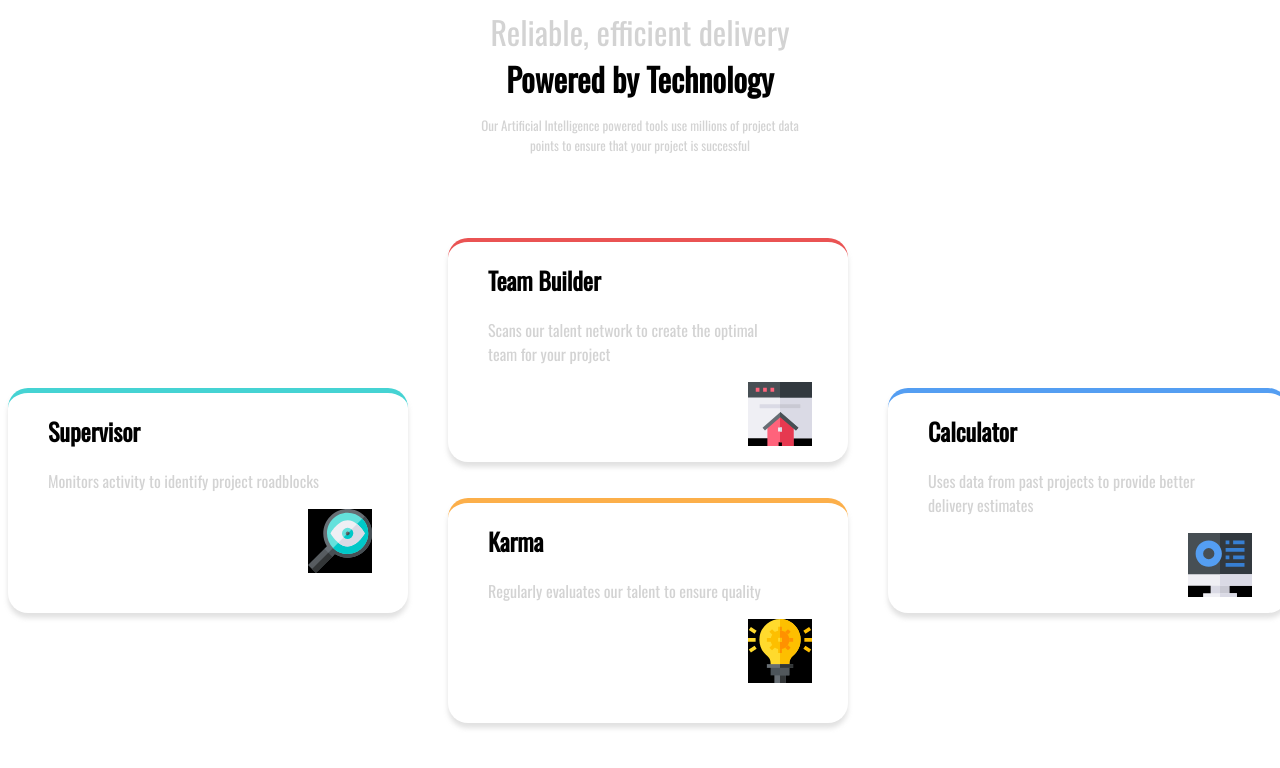
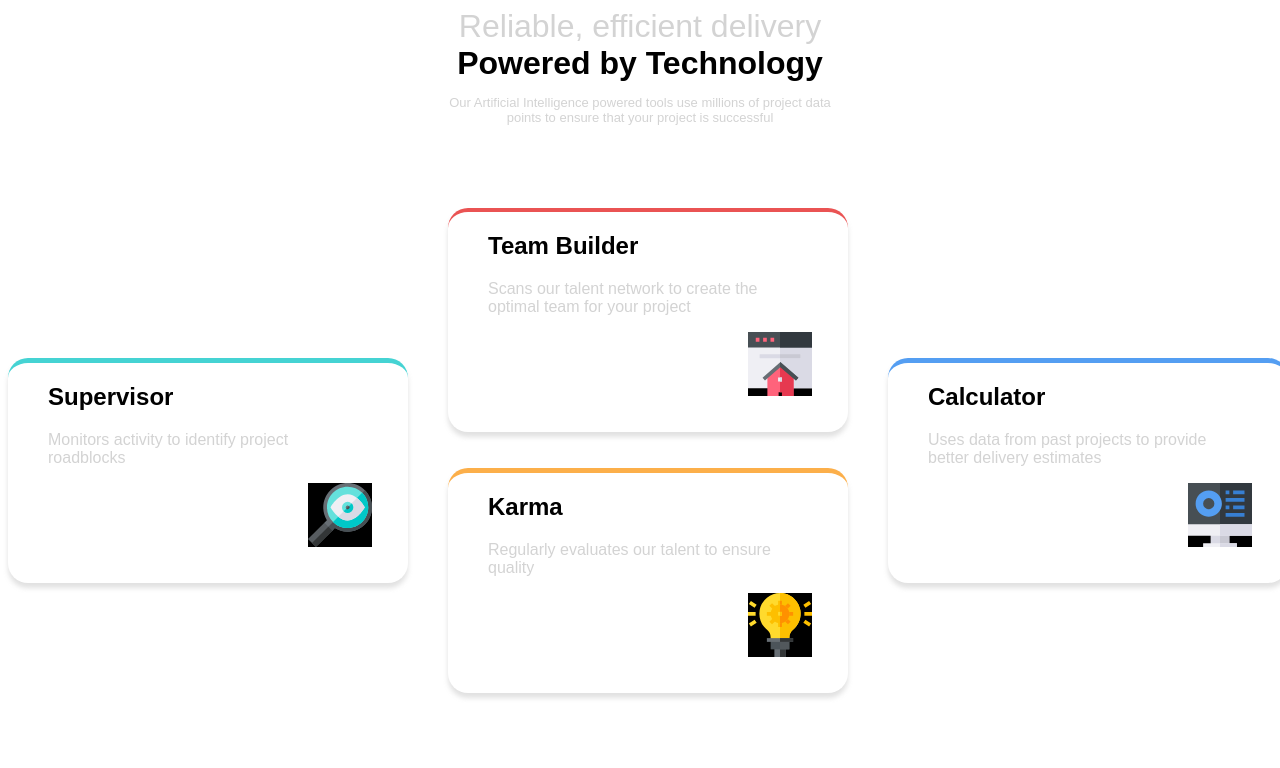
Before and after one commit to graterolhe/Frontendmentor, a plain HTML site: page index.html in a window 1280 px wide. Drawn offline with nearby package versions, Linux system fonts and the light colour scheme.

Commit message:
Corregidos los errores de posicionamiento inicial.

```diff
--- a/index.html
+++ b/index.html
@@ -9,7 +9,7 @@
 
   <link rel="preconnect" href="https://fonts.googleapis.com">
   <link rel="preconnect" href="https://fonts.gstatic.com" crossorigin>
-  <link href="https://fonts.googleapis.com/css2?family=Oswald&display=swap" rel="stylesheet">
+  <link href="https://fonts.googleapis.com/css2?family=Poppins:wght@200;400;600&display=swap" rel="stylesheet">
 
   <title>Frontend Mentor | Four card feature section</title>
 
--- /dev/null
+++ b/style.css
@@ -0,0 +1,85 @@
+* {box-sizing: border-box;}
+body {
+    background-color: #fff;
+    font-family: 'Poppins', sans-serif;
+    margin: 0;
+
+}
+.titulo_1 {
+    font-family: 'Oswald', sans-serif;
+    color: lightgray;
+    text-align: center;
+    font-weight: 200;
+    margin: 0;
+}
+
+.titulo_2 {
+    display: block;
+    text-align: center;
+    margin: 0;
+}
+
+.subtitulo {
+    font-size: small;
+    text-align: center;
+    color: lightgray;
+    padding-bottom: 70px;
+}
+
+.contenedor {
+    position: relative;
+    width: 100%;
+    height: 480px;
+
+}
+
+.tarjeta {
+    position: absolute;
+    background-color: white;
+    width: 400px;
+    height: 220px;
+    border-radius: 20px;
+    /* border-top: 4px solid hsl(0, 78%, 62%); */
+    box-shadow: 0px 15px 15px rgba(0,0, 0, 0.1);
+    margin-bottom: 40px;
+}
+
+.team__builder {
+    border-top: 4px solid hsl(0, 78%, 62%);
+    left: calc(50vw - 200px);
+
+}
+.supervisor {
+    border-top: 5px solid hsl(180, 62%, 55%);
+    left: calc(50vw - 640px);
+    top: 130px;
+}
+
+.karma {
+    border-top: 5px solid hsl(34, 97%, 64%);
+    left: calc(50vw - 200px);
+    top: 260px;
+}
+
+.calculator {
+    border-top: 5px solid hsl(212, 86%, 64%);
+    left: calc(50vw + 240px);
+    top: 130px;
+}
+.titulo__tarjeta {
+    margin-left: 40px;
+}
+
+.img__icono {
+    position: absolute;
+    left: 75%;
+    bottom: 20px;
+
+}
+
+.parrafo {
+    margin-left: 40px;
+    margin-right: 60px;
+    color: lightgray;
+    font-weight: 200;
+}
```
